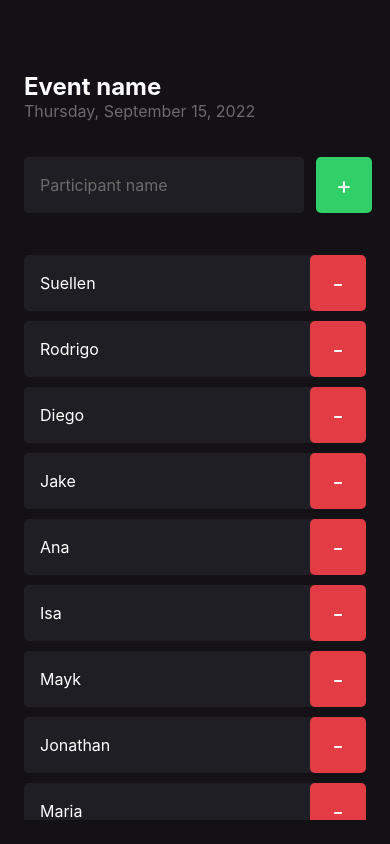
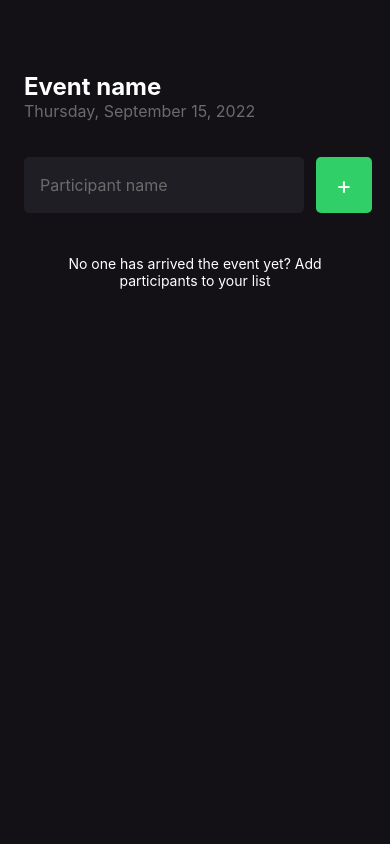
Before and after one commit to castrosuellenx/imHere, a React Native app: screen / in a window 390 px wide. Built offline with nearby package versions, Linux system fonts and the light colour scheme.

Commit message:
add useState

```diff
--- a/src/screens/Home/index.tsx
+++ b/src/screens/Home/index.tsx
@@ -1,47 +1,44 @@
+import React, {useState} from 'react';
 import {
   View,
   Text,
   TextInput,
   TouchableOpacity,
-  ScrollView,
   FlatList,
   Alert,
 } from 'react-native';
-import {StatusBar} from 'expo-status-bar';
 
 import {styles} from './styles';
 import {Participant} from '../../components/Participant';
 
 export default function Home() {
-  const participants = [
-    'Suellen',
-    'Rodrigo',
-    'Diego',
-    'Jake',
-    'Ana',
-    'Isa',
-    'Mayk',
-    'Jonathan',
-    'Maria',
-    'Joana',
-  ];
+  const [participants, setParticipants] = useState<string[]>([]);
+  const [participantName, setParticipantName] = useState('');
 
   function handleParticipantAdd() {
-    if (participants.includes('Rodrigo')) {
+    if (participants.includes(participantName)) {
       return Alert.alert(
         'Participant already exists',
         'There is already one participant with this name on the list.'
       );
     }
 
-    console.log('You clicked on the button');
+    if (!participantName.replace(/\s/g, '')) {
+      return Alert.alert('Invalid name', 'Participant name cannot be empty.');
+    }
+
+    setParticipants((prevState) => [...prevState, participantName]);
+    setParticipantName('');
   }
 
   function handleParticipantRemove(name: string) {
     Alert.alert('Remove', `Do you want to remove the participant ${name}?`, [
       {
         text: 'Yes',
-        onPress: () => console.log(`You removed the participant ${name}`),
+        onPress: () =>
+          setParticipants((prevState) =>
+            prevState.filter((participant) => participant !== name)
+          ),
       },
       {text: 'no', style: 'cancel'},
     ]);
@@ -54,9 +51,11 @@ export default function Home() {
 
       <View style={styles.form}>
         <TextInput
-          style={styles.input}
           placeholder="Participant name"
           placeholderTextColor="#6B6B6B"
+          value={participantName}
+          onChangeText={setParticipantName}
+          style={styles.input}
         />
 
         <TouchableOpacity
@@ -70,7 +69,7 @@ export default function Home() {
 
       <FlatList
         data={participants}
-        keyExtractor={(item, index) => `${index}-${item}`}
+        keyExtractor={(item) => `${item}`}
         renderItem={({item}) => (
           <Participant
             name={item}
@@ -82,6 +81,7 @@ export default function Home() {
             No one has arrived the event yet? Add participants to your list
           </Text>
         )}
+        showsVerticalScrollIndicator={false}
       />
     </View>
   );
```
